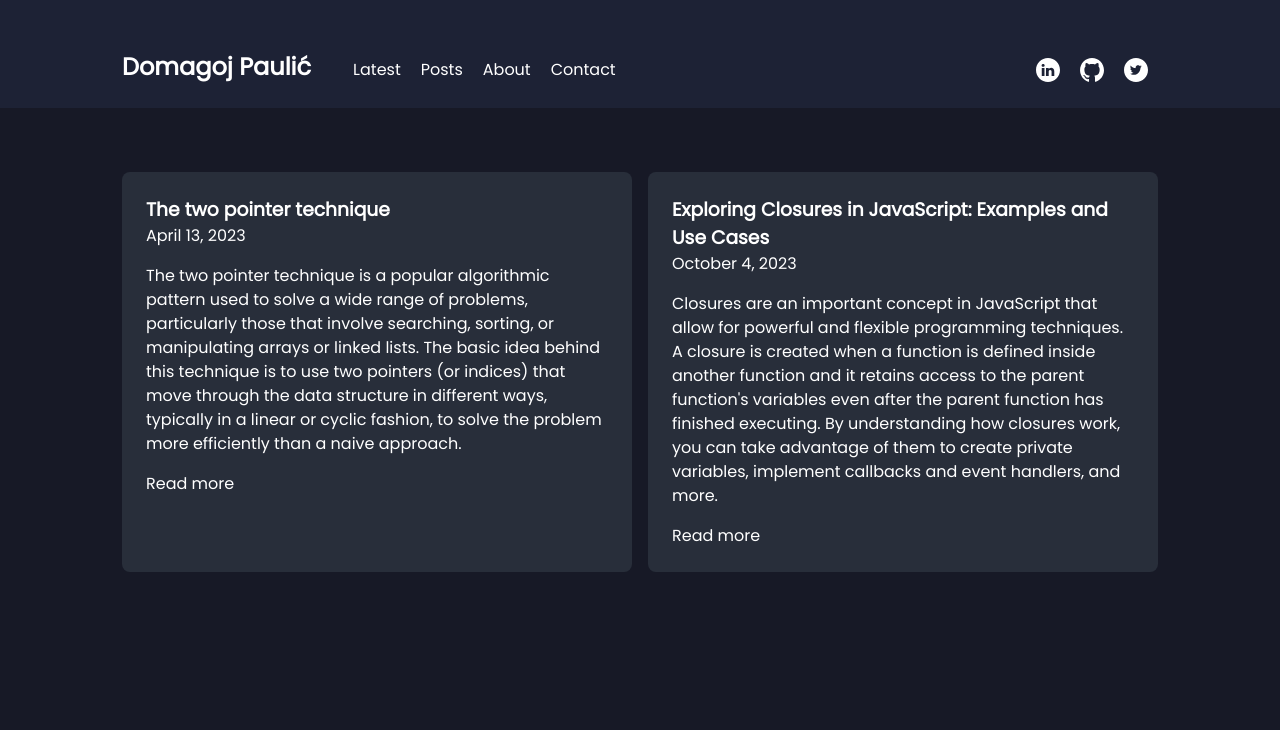
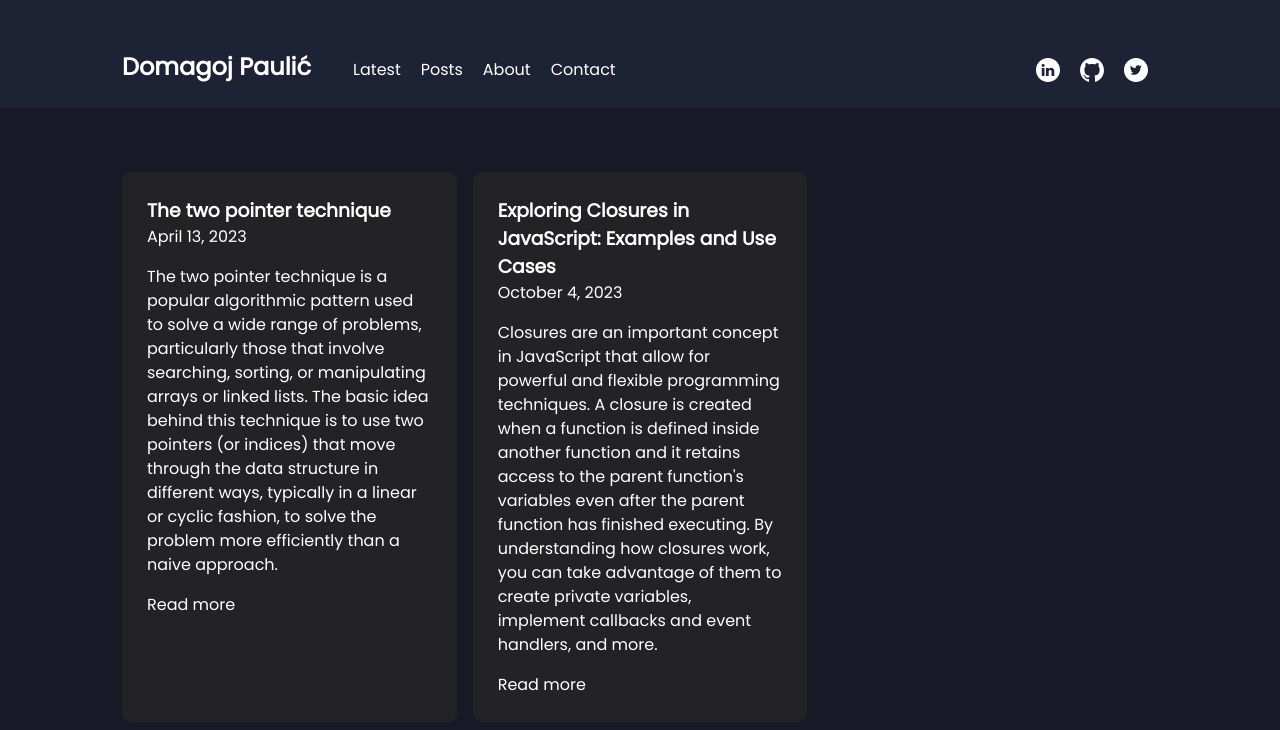
Before and after one commit to paulichdom/dom-blog, a Next.js app: page / in a window 1280 px wide. Shown: the top 730 px of the page. Built offline with nearby package versions, Linux system fonts and the light colour scheme.

Commit message:
add transtition effect to card component

```diff
--- a/src/components/Posts/PostGrid.tsx
+++ b/src/components/Posts/PostGrid.tsx
@@ -11,7 +11,7 @@ export default function PostGrid(props: PostGridProps) {
   const { posts } = props;
   return (
     <GridLayout>
-      {posts.map((post: any) => (
+      {posts.map((post: Post) => (
         <PostItem key={post.slug} post={post} />
       ))}
     </GridLayout>
@@ -20,6 +20,6 @@ export default function PostGrid(props: PostGridProps) {
 
 const GridLayout = styled.div`
   display: grid;
-  grid-template-columns: 1fr 1fr;
-  gap: 1rem
+  grid-template-columns: 1fr 1fr 1fr;
+  gap: 1rem;
 `;
--- a/src/components/Posts/PostItem.tsx
+++ b/src/components/Posts/PostItem.tsx
@@ -34,10 +34,18 @@ export default function PostItem({ post }: PostItemProps) {
 }
 
 const PostCard = styled.div`
+  cursor: pointer;
   border-radius: 8px;
   padding: 24px;
-  background-color: ${ColorPalette.coolGray};
+  background-color: ${ColorPalette.softDown};
   max-width: fit-content;
+  border: 1px solid ${ColorPalette.softDown};
+  transition: border-color 250ms ease 0ms, background-color 0s ease;
+
+  &:hover {
+    border-color: ${ColorPalette.red};
+    background-color: ${ColorPalette.softDownHover};
+  }
 `;
 
 const StyledLink = styled(Link)`
--- a/src/styles/constants.ts
+++ b/src/styles/constants.ts
@@ -8,5 +8,8 @@ export const ColorPalette = {
   charcoal: '#364958',
   coolGray: '#282E3A',
   serenity: '#3D4957',
-  white: 'white'
+  white: 'white',
+  softDown: 'hsla(240, 3%, 14%, 1)',
+  softDownHover: 'hsla(240, 2%, 17%, 1)',
+  red: 'hsl(0, 85%, 57%)'
 };
```
